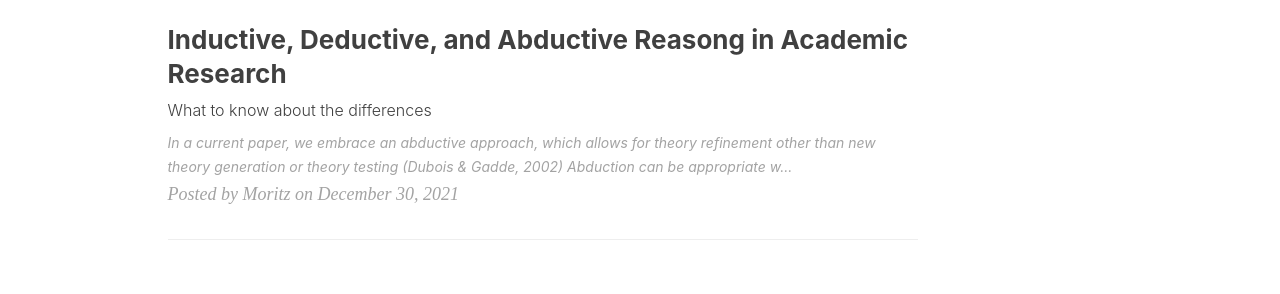
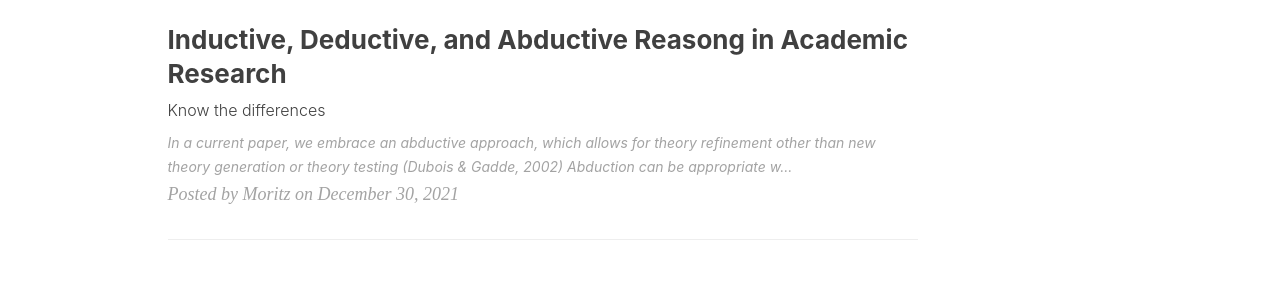
Before and after one commit to MoritzBS/MoritzBS.github.io, a Jekyll site: the page built from index.html, in a window 1280 px wide. Shown: the part 1229-1523 px from the top of the page. Built offline with Jekyll 4.4.1, drawn with Linux system fonts in a browser that asks for light colours; nearby versions of some CDN libraries; the list of posts is cut into pages by our own code; comment, search, counter and statistics services are not loaded.

Commit message:
Update and rename 2022-05-30-scientific_reasoning.markdown to 2021-12-30-scientific_reasoning.markdown

```diff
--- a/_posts/2022-05-30-scientific_reasoning.markdown
+++ b/_posts/2021-12-30-scientific_reasoning.markdown
@@ -1,10 +1,10 @@
 ---
 layout:     post
 title:      "Inductive, Deductive, and Abductive Reasong in Academic Research "
-subtitle:   "What to know about the differences"
+subtitle:   "Know the differences"
 date:       2021-12-30 11:00:00
 author:     "Moritz"
-header-img: "img/post-bg-circularrelationships.jpg"
+header-img: "img/post-bg-abductive.jpg"
 header-mask: 0.3
 catalog:    true
 tags:
@@ -39,12 +39,15 @@
 If you want to undertake qualitative research (e.g., using data from expert interviews), I highly recommend the following literature as a primer:
 
 <blockquote>
-Coffey, A. J., & Atkinson, P. A. (1996). Making Sense of Qualitative Data - Complementary Resesearch Strategies. SAGE Publications Inc., https://us.sagepub.com/en-us/nam/making-sense-of-qualitative-data/book5617
+  <p>
 
-Corbin, J., & Strauss, A. (2008). Basics of qualitative research: Technics and procedures for developing grounded theory (3rd ed.). SAGE Publications. https://doi.org/10.4135/9781452230153
+Coffey, A. J., & Atkinson, P. A. (1996). Making Sense of Qualitative Data - Complementary Resesearch Strategies. SAGE Publications Inc., https://us.sagepub.com/en-us/nam/making-sense-of-qualitative-data/book5617 <br>
 
-Dubois, A., & Gadde, L.-E. (2002). Systematic combining: an abductive approach to case research. Journal of Business Research, 55(7), 553–560. https://doi.org/10.1016/S0148-2963(00)00195-8
+Corbin, J., & Strauss, A. (2008). Basics of qualitative research: Technics and procedures for developing grounded theory (3rd ed.). SAGE Publications. https://doi.org/10.4135/9781452230153 <br>
 
-Reichertz, Jo. (2007). Abduction: The Logic of Discovery of Grounded Theory. Forum Qualitative Sozialforschung / Forum: Qualitative Social Research. 11. 10.4135/9781848607941.n10.
+Dubois, A., & Gadde, L.-E. (2002). Systematic combining: an abductive approach to case research. Journal of Business Research, 55(7), 553–560. https://doi.org/10.1016/S0148-2963(00)00195-8 <br>
+
+Reichertz, Jo. (2007). Abduction: The Logic of Discovery of Grounded Theory. Forum Qualitative Sozialforschung / Forum: Qualitative Social Research. 11. 10.4135/9781848607941.n10. <br>
 
   </blockquote>
+</p>
```
